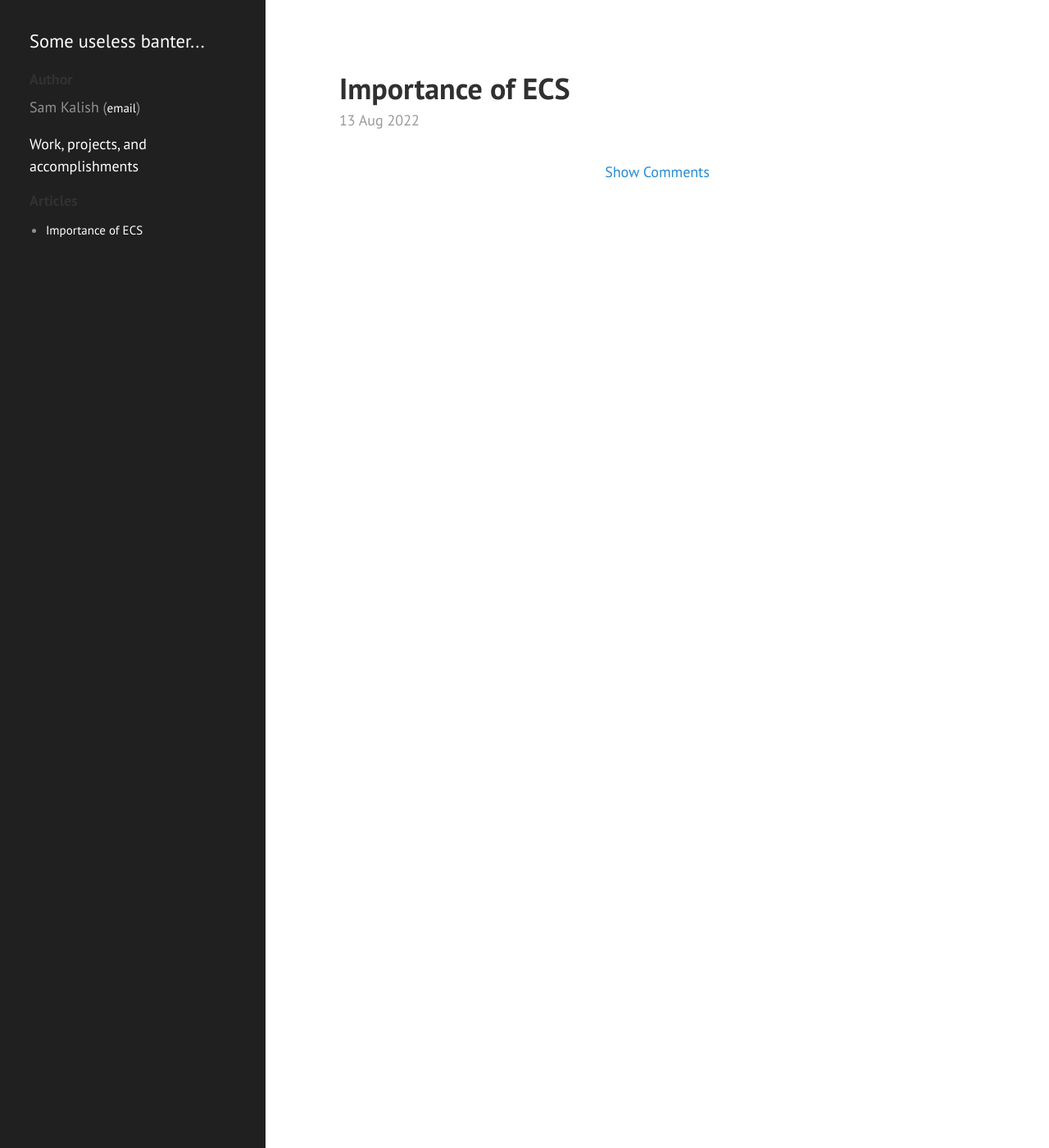
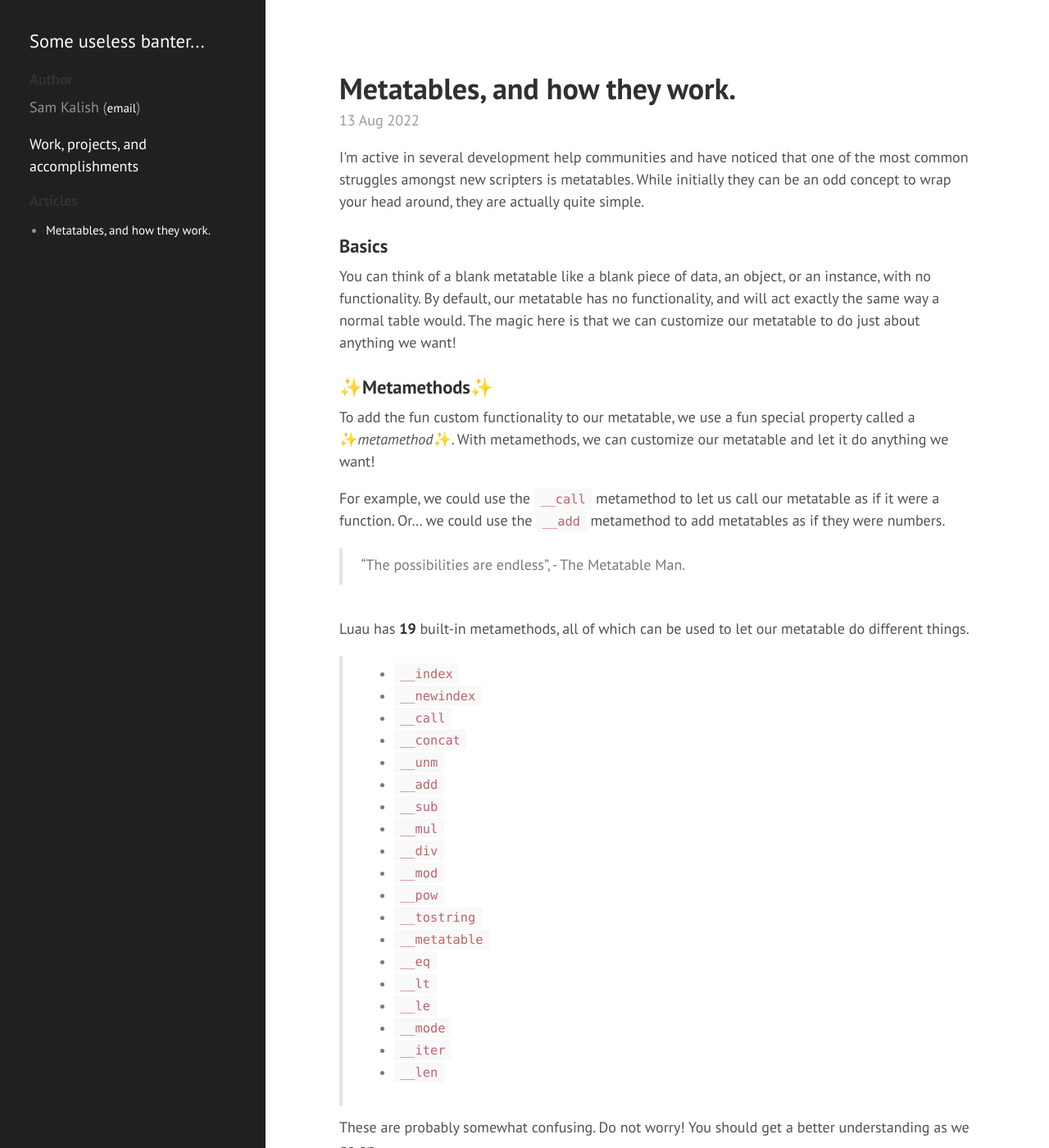
Before and after one commit to crywink/crywink.github.io, a Jekyll site: the page built from _posts/2022-08-13-importance-of-ecs.md, in a window 1280 px wide and 1400 px high. Shown: the whole window at 82% size. Built offline with Jekyll 4.4.1, drawn with Linux system fonts in a browser that asks for light colours; some of the changed text lies outside the part shown.

Commit message:
Update 2022-08-13-importance-of-ecs.md

````diff
--- a/_posts/2022-08-13-importance-of-ecs.md
+++ b/_posts/2022-08-13-importance-of-ecs.md
@@ -1,5 +1,62 @@
 ---
 layout: post
-title: Importance of ECS
+title: Metatables, and how they work.
 excerpt_separator: <!--more-->
 ---
+
+I\'m active in several development help communities and have noticed that one of the most common struggles amongst new scripters is metatables. While initially they can be an odd concept to wrap your head around, they are actually quite simple.
+
+### Basics
+You can think of a blank metatable like a blank piece of data, an object, or an instance, with no functionality. By default, our metatable has no functionality, and will act exactly the same way a normal table would. The magic here is that we can customize our metatable to do just about anything we want!
+
+### ✨Metamethods✨
+
+To add the fun custom functionality to our metatable, we use a fun special property called a ✨*metamethod*✨. With metamethods, we can customize our metatable and let it do anything we want!
+
+For example, we could use the `__call` metamethod to let us call our metatable as if it were a function. Or... we could use the `__add` metamethod to add metatables as if they were numbers.
+
+>"The possibilities are endless", - The Metatable Man.
+
+\
+Luau has __19__ built-in metamethods, all of which can be used to let our metatable do different things.
+>* `__index`
+* `__newindex`
+* `__call`
+* `__concat`
+* `__unm`
+* `__add`
+* `__sub`
+* `__mul`
+* `__div`
+* `__mod`
+* `__pow`
+* `__tostring`
+* `__metatable`
+* `__eq`
+* `__lt`
+* `__le`
+* `__mode`
+* `__iter`
+* `__len`
+
+These are probably somewhat confusing. Do not worry! You should get a better understanding as we go on.
+
+### Getting Started
+
+You might (or might not) be familiar with `getmetatable` & `setmetatable`. These functions are the gateway to accessing metatables. With some slight intuition, we can assume that we use these functions to, well, get the metatable, and set the metatable.
+
+#### setmetatable
+We use `setmetatable` to cast our metatable onto a regular table. It\'s important to understand that our functionality is not applied to the metatable, but rather applied onto a regular table.
+
+`setmetatable` function takes two arguments, both tables. The first argument is the table we would like to apply our MT to, and the second argument is a dictionary where we define our metamethods. Take a look at this example...
+
+```lua
+local tbl = {}
+setmetatable(tbl, {
+	__index = function(self, key)
+		print(key .. " doesn't exist!")
+	end
+})
+
+print(tbl.foo) -- "foo doesn't exist!"
+```
````
